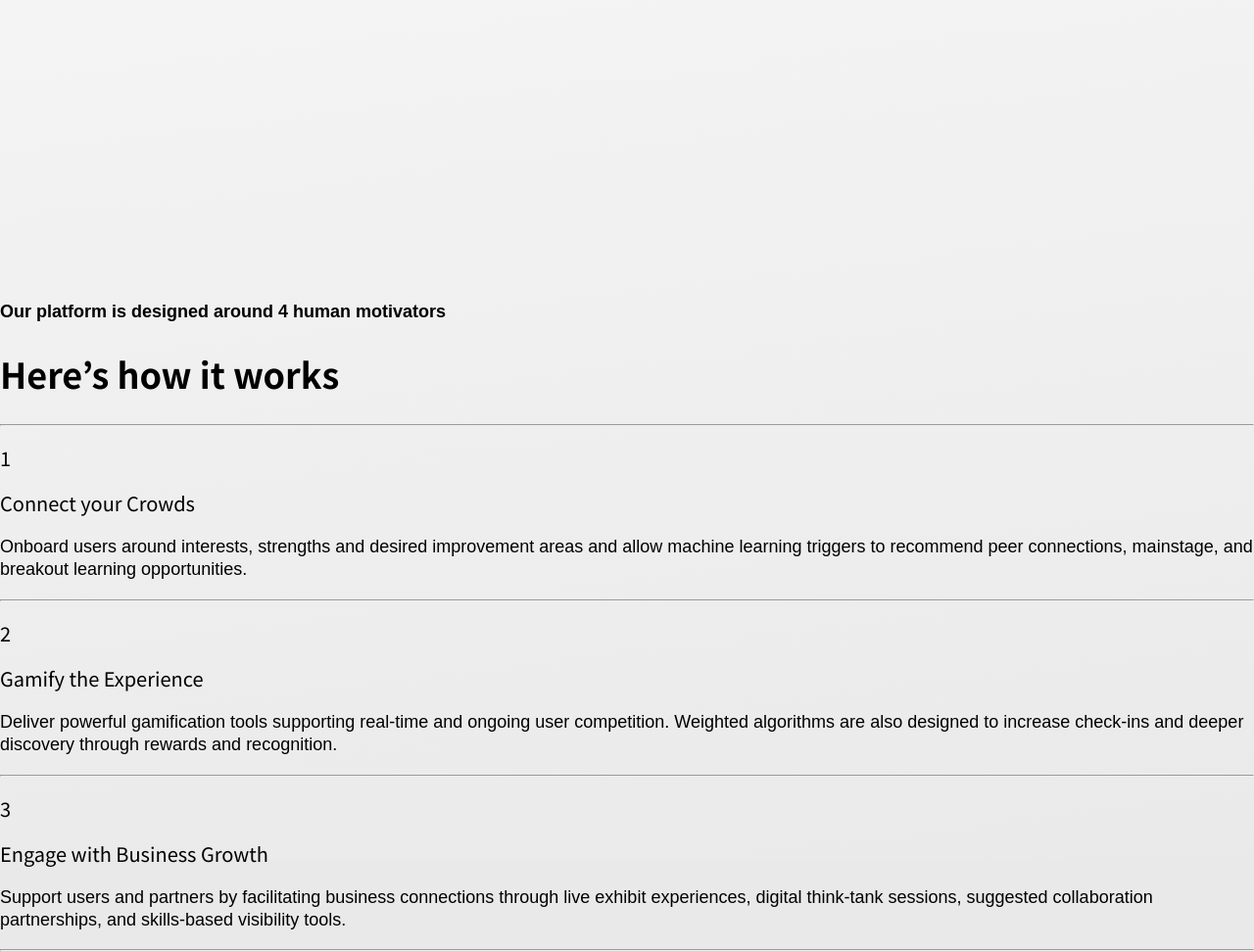
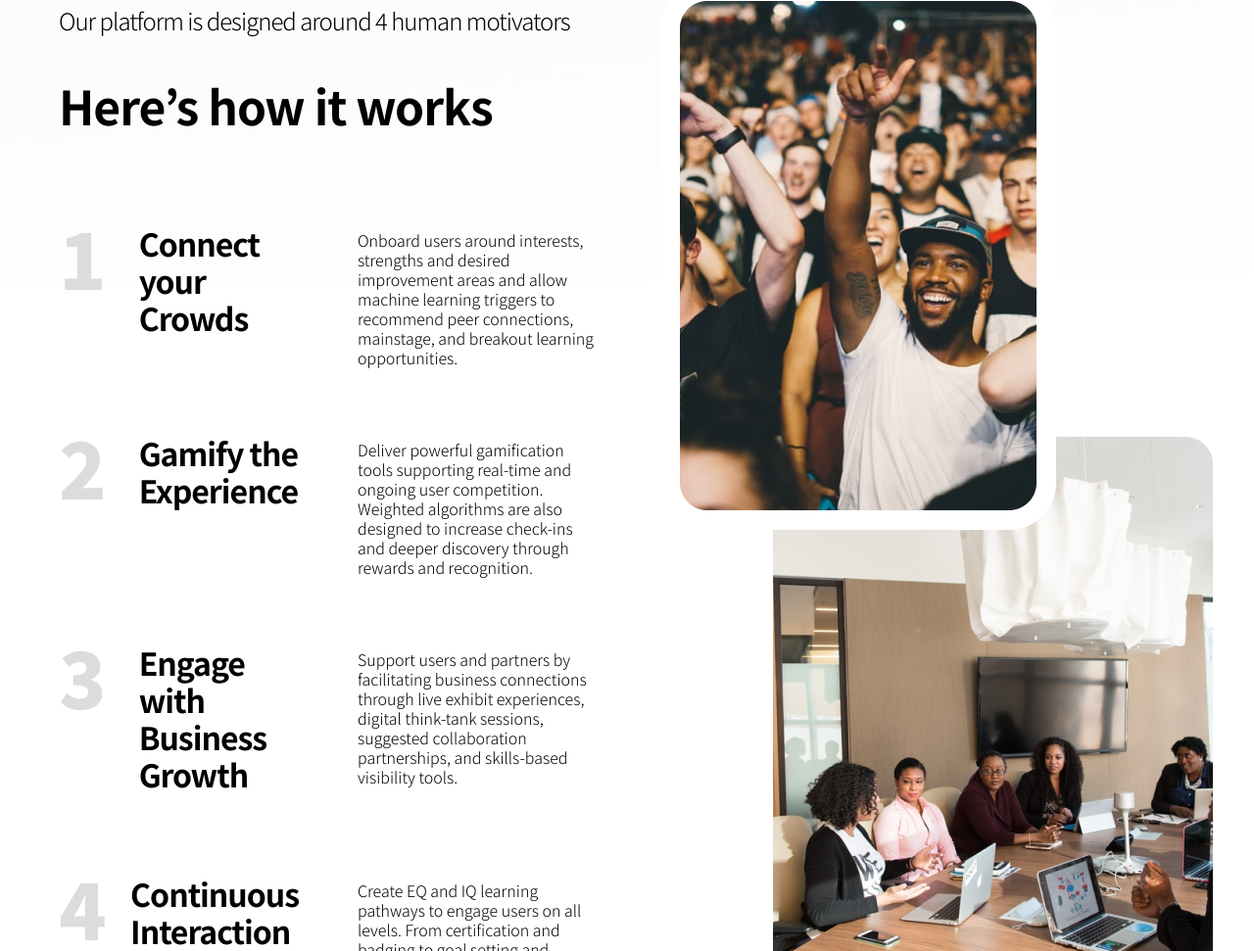
Before and after one commit to salemlf/Old-Markdown-Site, a plain HTML site: page index.html in a window 1280 px wide. Shown: the part 1829-2800 px from the top of the page at 98% size. Drawn offline with Linux system fonts and the light colour scheme.

Commit message:
Implemented grid on Motivators section

```diff
--- a/app/styles/_connect.scss
+++ b/app/styles/_connect.scss
@@ -12,8 +12,8 @@
     top: 1430px;
     bottom: 0;
     width: 100%;
-    height: 1468px;
-    background-image: linear-gradient(#f8f8f8, #e9e9e9);
+    height: 868px;
+    background-image: linear-gradient(#f8f8f8, #ffffff);
     transform: skewY(-7deg);
     transform-origin: top left;
     z-index: 1;
--- a/app/styles/_globals.scss
+++ b/app/styles/_globals.scss
@@ -106,7 +106,15 @@ body {
   }
 
   h4 {
+    font-family: $notoSansKR;
     font-size: 18px;
+  }
+
+  p {
+    font-family: $notoSansKR;
+    font-weight: 300;
+    font-size: 16px;
+    line-height: 20px;
   }
 
   //media queries for smaller screens
--- a/app/styles/_motivators.scss
+++ b/app/styles/_motivators.scss
@@ -1,27 +1,119 @@
 //h4 "Our platform...": Averta-Light 24px (using Noto Sans KR Light 300)
-//h2/h3 "Here's how it works": Averta-Semibold 48px (using Noto Sans KR Bold 700)
-//h3/h4 "Connect your crowds": Averta-Semibold 32px (same for others) (using Noto Sans KR Bold 700)
+//h2 "Here's how it works": Averta-Semibold 48px (using Noto Sans KR Bold 700)
+//number Averta Extra bold (need to download) color: #DCDCDC size: 80, lh: .9, letter-spacing: -1px Noto Sans KR 900
+//h3 "Connect your crowds": Averta-Semibold 32px (same for others) (using Noto Sans KR Bold 700)
 //p "Onboard users...": Averta-Light 16px (same for others) (using Noto Sans KR Light 300)
 
 //Pink btn text "Schedule a demo today": Averta-Semibold 16px
 //TODO: fix spacing between this and devices image
 //TODO: get lower-quality images for smaller screen sizes
+//TODO: fix hr
+//TODO: download Averta extra-bold copycat (Noto Sans KR)
 
 .motivators {
   width: 100%;
   height: 1268px;
-  background-color: $motivatorsBackground;
+  background-color: $background;
   //TODO: change to something less gross
-  margin-top: -395px;
+  margin-top: -985px;
   position: absolute;
   z-index: 2;
 
+  h2 {
+    font-size: 48px;
+    letter-spacing: -1px;
+    line-height: 60px;
+    // margin-bottom: 29px;
+  }
+
+  h3 {
+    font-size: 32px;
+    font-weight: 700;
+    line-height: 38px;
+    letter-spacing: -1px;
+  }
+
   h4 {
-    color: black;
+    color: #000000;
+    font-weight: 300;
+    font-size: 24px;
+    line-height: 32px;
+    letter-spacing: -1px;
   }
 
   //127 pixels between
   .motivate-content {
-    margin-top: -595px;
+    //TODO: change to shorthand
+    margin-top: -490px;
+    margin-left: 60px;
+    margin-right: 60px;
+    display: grid;
+    grid-template-columns: 1fr 1fr;
+    grid-column-gap: 60px;
+    align-items: center;
+  }
+
+  .motivate-left {
+    display: grid;
+    grid-row-gap: 20px;
+
+    .how-it-works {
+      padding-top: 175px;
+    }
+
+    .motivator-item {
+      display: grid;
+      grid-template-columns: 1fr 1fr;
+      grid-column-gap: 60px;
+      align-items: start;
+
+      .motivate-title {
+        display: grid;
+        grid-template-columns: 1fr 2fr;
+        align-items: start;
+      }
+
+      .motivate-info {
+        display: grid;
+        margin-top: 22px;
+      }
+
+      span {
+        font-family: $notoSansKR;
+        font-size: 80px;
+        font-weight: 900;
+        letter-spacing: -1px;
+        color: #dcdcdc;
+        line-height: 128px;
+      }
+    }
+  }
+
+  .motivate-right {
+    display: grid;
+    justify-items: center;
+    grid-template-columns: 1fr 1fr 1fr 1fr;
+    grid-template-rows: 1fr 2fr 1fr 2fr 2fr;
+
+    .motivate-concert {
+      grid-row-start: 2;
+      grid-row-end: 5;
+      z-index: 2;
+      grid-column-start: 1;
+      grid-column-end: 4;
+    }
+
+    .motivate-meeting {
+      grid-row-start: 4;
+      grid-row-end: 6;
+      grid-column-start: 2;
+      z-index: 1;
+      grid-column-end: 32;
+    }
+  }
+
+  button {
+    background-color: $secondaryBtnColor;
+    text-transform: uppercase;
   }
 }
--- a/app/styles/_variables.scss
+++ b/app/styles/_variables.scss
@@ -1,7 +1,7 @@
 //page color scheme
 $background: #ffffff;
 $connectBackground: #f8f8f8;
-$motivatorsBackground: #e9e9e9;
+$motivatorsBackground: #e5e5e5;
 
 //colors for elements
 $h2Color: #000000;
--- a/index.html
+++ b/index.html
@@ -6,7 +6,7 @@
     <meta name="viewport" content="width=device-width, initial-scale=1.0" />
     <link rel="preconnect" href="https://fonts.gstatic.com" />
     <link
-      href="https://fonts.googleapis.com/css2?family=Noto+Sans+JP:wght@700&family=Noto+Sans+KR:wght@300;400;700&display=swap"
+      href="https://fonts.googleapis.com/css2?family=Noto+Sans+JP:wght@700&family=Noto+Sans+KR:wght@300;400;700;900&display=swap"
       rel="stylesheet"
     />
     <link rel="stylesheet" href="app/styles/style.css" />
@@ -78,57 +78,82 @@
             <h4>Our platform is designed around 4 human motivators</h4>
             <h2>Here’s how it works</h2>
           </div>
-          <hr />
-          <h3>1</h3>
+          <div class="motivator-item">
+            <div class="motivate-title">
+              <span class="number">1</span>
               <h3>Connect your Crowds</h3>
+            </div>
+            <div class="motivate-info">
               <p>
-            Onboard users around interests, strengths and desired improvement
-            areas and allow machine learning triggers to recommend peer
-            connections, mainstage, and breakout learning opportunities.
+                Onboard users around interests, strengths and desired
+                improvement areas and allow machine learning triggers to
+                recommend peer connections, mainstage, and breakout learning
+                opportunities.
               </p>
+            </div>
+          </div>
 
-          <hr />
-          <h3>2</h3>
+          <div class="motivator-item">
+            <div class="motivate-title">
+              <span class="number">2</span>
               <h3>Gamify the Experience</h3>
+            </div>
+            <div class="motivate-info">
               <p>
-            Deliver powerful gamification tools supporting real-time and ongoing
-            user competition. Weighted algorithms are also designed to increase
-            check-ins and deeper discovery through rewards and recognition.
+                Deliver powerful gamification tools supporting real-time and
+                ongoing user competition. Weighted algorithms are also designed
+                to increase check-ins and deeper discovery through rewards and
+                recognition.
               </p>
-
-          <hr />
-          <h3>3</h3>
+            </div>
+          </div>
+          <div class="motivator-item">
+            <div class="motivate-title">
+              <span class="number">3</span>
               <h3>Engage with Business Growth</h3>
+            </div>
+            <div class="motivate-info">
               <p>
                 Support users and partners by facilitating business connections
                 through live exhibit experiences, digital think-tank sessions,
-            suggested collaboration partnerships, and skills-based visibility
-            tools.
+                suggested collaboration partnerships, and skills-based
+                visibility tools.
               </p>
-
-          <hr />
-          <h3>4</h3>
+            </div>
+          </div>
+          <div class="motivator-item">
+            <div class="motivate-title">
+              <span class="number">4</span>
               <h3>Continuous Interaction</h3>
+            </div>
+            <div class="motivate-info">
               <p>
-            Create EQ and IQ learning pathways to engage users on all levels.
-            From certification and badging to goal setting and performance
-            commitments, offer a diverse set of actions for users to personally
-            develop
+                Create EQ and IQ learning pathways to engage users on all
+                levels. From certification and badging to goal setting and
+                performance commitments, offer a diverse set of actions for
+                users to personally develop
               </p>
+            </div>
+          </div>
         </div>
 
         <!-- right side of grid -->
         <div class="motivate-right">
           <!-- first image (top left aligned)-->
-          <img src="/app/images/concert.png" alt="People cheering at concert" />
+          <img
+            class="motivate-img motivate-concert"
+            src="/app/images/concert.png"
+            alt="People cheering at concert"
+          />
           <!-- second image (bottom right aligned) -->
           <img
+            class="motivate-img motivate-meeting"
             src="/app/images/meeting.png"
             alt="Group at table during meeting"
           />
         </div>
+      </div>
       <button>Schedule a demo today</button>
-      </div>
     </section>
     <section class="partners"></section>
     <section class="demo"></section>
```
Also changed, not shown: app/styles/style.css, 1 other file. Lines whose indentation alone changed are shown as unchanged.
